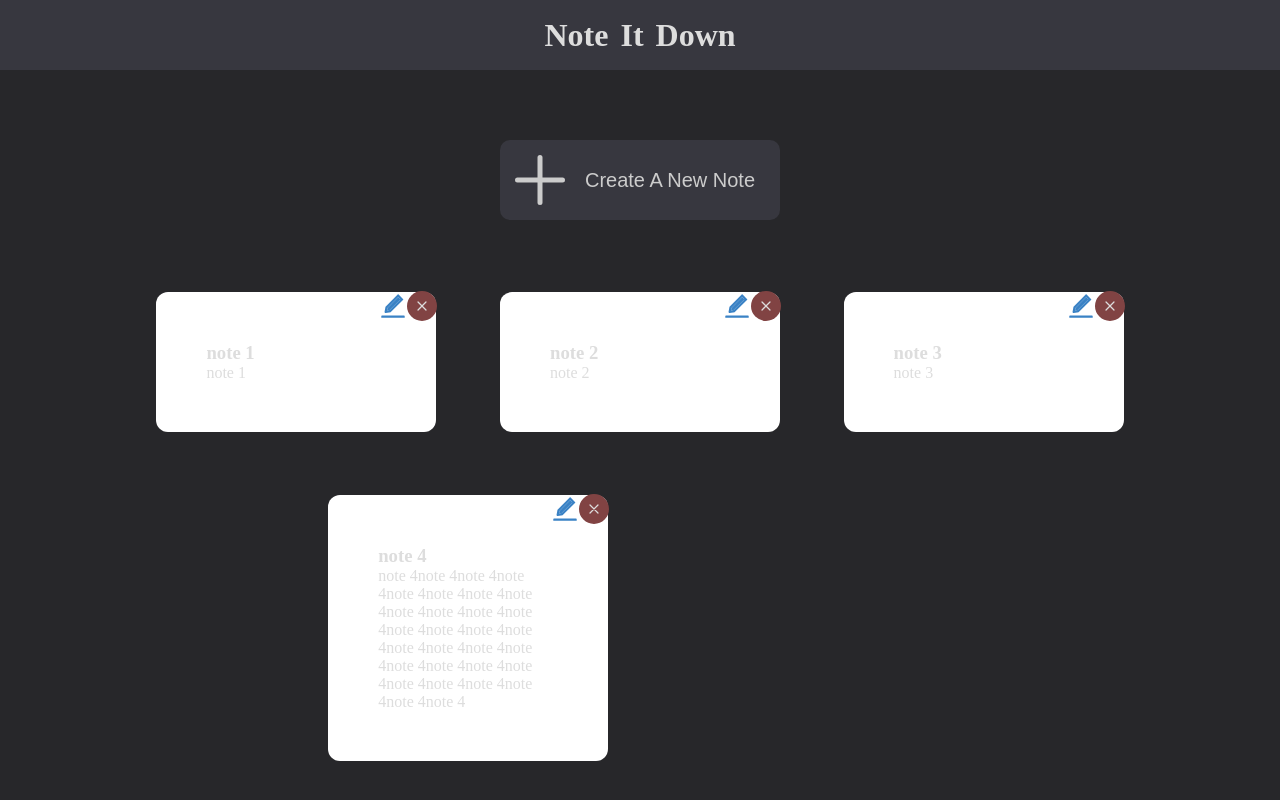
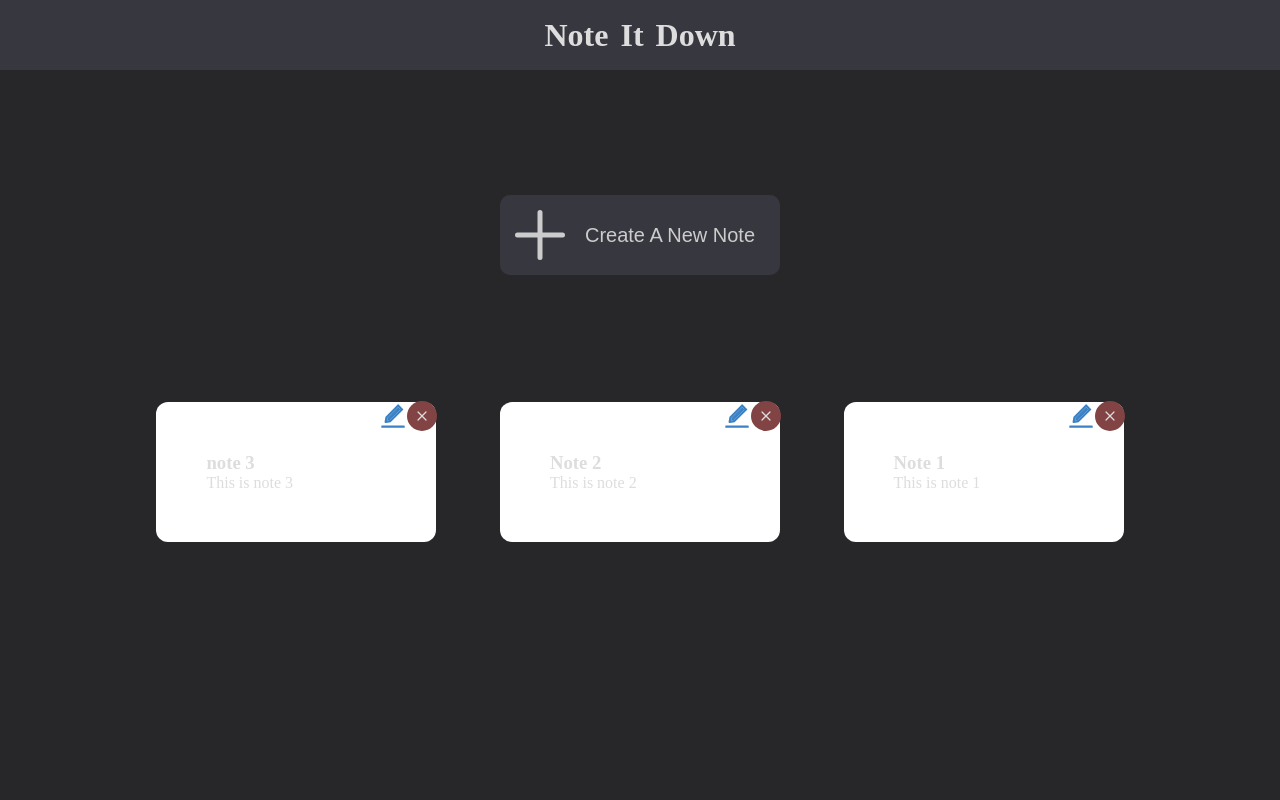
Before and after one commit to argunidem/note-it-down, a React (Create React App) app: page / in a window 1280 px wide. Shown: the top 800 px of the page. Built offline with nearby package versions, Linux system fonts and the light colour scheme; data requests are answered from the project's data file.

Commit message:
transition on form toggle

```diff
--- a/db.json
+++ b/db.json
@@ -2,23 +2,18 @@
   "notes": [
     {
       "id": 1,
-      "title": "note 1",
-      "message": "note 1"
+      "title": "Note 1",
+      "message": "This is note 1"
     },
     {
-      "title": "note 2",
-      "message": "note 2",
+      "title": "Note 2",
+      "message": "This is note 2",
       "id": 2
     },
     {
+      "id": 3,
       "title": "note 3",
-      "message": "note 3",
-      "id": 3
-    },
-    {
-      "title": "note 4",
-      "message": "note 4note 4note 4note 4note 4note 4note 4note 4note 4note 4note 4note 4note 4note 4note 4note 4note 4note 4note 4note 4note 4note 4note 4note 4note 4note 4note 4note 4note 4note 4",
-      "id": 4
+      "message": "This is note 3"
     }
   ]
 }
--- a/package.json
+++ b/package.json
@@ -8,7 +8,9 @@
     "@testing-library/react": "^13.4.0",
     "@testing-library/user-event": "^13.5.0",
     "concurrently": "^7.5.0",
+    "framer": "^2.2.1",
     "json-server": "^0.17.1",
+    "motion": "^10.14.3",
     "react": "^18.2.0",
     "react-dom": "^18.2.0",
     "react-icons": "^4.6.0",
--- a/src/components/Add.jsx
+++ b/src/components/Add.jsx
@@ -1,20 +1,45 @@
 import React, { useContext } from 'react';
 import CreateNote from './CreateNote';
+import ToggleContext from '../context/ToggleContext';
 import { IoAddOutline } from 'react-icons/io5';
-import ToggleContext from '../context/ToggleContext';
+import { motion, AnimatePresence } from 'framer-motion';
 
 const Add = () => {
   const { showForm, setShowForm } = useContext(ToggleContext);
 
+  const MotionCreateNote = motion(CreateNote);
+
   return (
     <div className='add'>
-      {!showForm && (
-        <button onClick={() => setShowForm((prev) => !prev)}>
-          <IoAddOutline size='80px'></IoAddOutline>
-          Create A New Note
-        </button>
-      )}
-      <CreateNote />
+      <AnimatePresence>
+        {!showForm && (
+          <motion.button
+            initial={{ x: -100, opacity: 0 }}
+            animate={{ x: 0, opacity: 1 }}
+            transition={{ type: 'spring', duration: 0.4, scale: 1 }}
+            exit={{
+              x: -100,
+              opacity: 0,
+              scale: 0,
+              transition: { duration: 0 },
+            }}
+            onClick={() => setShowForm((prev) => !prev)}
+          >
+            <IoAddOutline size='80px'></IoAddOutline>
+            Create A New Note
+          </motion.button>
+        )}
+      </AnimatePresence>
+      <AnimatePresence>
+        {showForm && (
+          <MotionCreateNote
+            initial={{ x: 100, opacity: 0 }}
+            animate={{ x: 0, opacity: 1 }}
+            transition={{ type: 'spring', duration: 0.4 }}
+            exit={{ x: 100, opacity: 0, transition: { duration: 0 } }}
+          />
+        )}
+      </AnimatePresence>
     </div>
   );
 };
--- a/src/components/CreateNote.jsx
+++ b/src/components/CreateNote.jsx
@@ -1,17 +1,16 @@
-import React, { useContext } from 'react';
+import React, { useContext, forwardRef } from 'react';
 import NoteContext from '../context/NoteContext';
 import ToggleContext from '../context/ToggleContext';
 import TextAreaContext from '../context/TextAreaContext';
 import { IoAddOutline } from 'react-icons/io5';
 
-const CreateNote = () => {
+const CreateNote = forwardRef((props, ref) => {
   const { note, changeHandler, submitHandler } = useContext(NoteContext);
-  const { showForm, setShowForm } = useContext(ToggleContext);
+  const { setShowForm } = useContext(ToggleContext);
   const { textAreaHeight } = useContext(TextAreaContext);
 
-  if (showForm) {
   return (
-      <form className='create-note'>
+    <form className='create-note' ref={ref}>
       <IoAddOutline
         size='40px'
         onClick={() => setShowForm((prev) => !prev)}
@@ -36,7 +35,6 @@ const CreateNote = () => {
       </button>
     </form>
   );
-  }
-};
+});
 
 export default CreateNote;
--- a/src/components/Main.jsx
+++ b/src/components/Main.jsx
@@ -1,4 +1,4 @@
-import React, { useContext } from 'react';
+import React from 'react';
 import Add from './Add';
 import Notes from './Notes';
 import { TextAreaProvider } from '../context/TextAreaContext';
--- a/src/components/Note.jsx
+++ b/src/components/Note.jsx
@@ -1,10 +1,10 @@
-import React, { useState, useContext, useEffect } from 'react';
+import React, { useState, useContext, forwardRef } from 'react';
 import NoteContext from '../context/NoteContext';
 import TextAreaContext from '../context/TextAreaContext';
 import { IoAddOutline } from 'react-icons/io5';
 import { AiTwotoneEdit } from 'react-icons/ai';
 
-const Note = ({ note }) => {
+const Note = forwardRef(({ note }, ref) => {
   const [edit, setEdit] = useState({
     updatedNote: {
       title: '',
@@ -15,9 +15,6 @@ const Note = ({ note }) => {
 
   const { deleteNote, updateNote } = useContext(NoteContext);
   const { textAreaHeight } = useContext(TextAreaContext);
-
-  // ?????? /////////// FIX IT ///////////////////////
-  useEffect(() => {}, [edit.isEditing]);
 
   const clickHandler = () => {
     setEdit({
@@ -87,7 +84,7 @@ const Note = ({ note }) => {
   }
 
   return (
-    <article className='box'>
+    <article className='box' ref={ref}>
       <AiTwotoneEdit className='edit-btn' size='30px' onClick={clickHandler} />
       <IoAddOutline
         onClick={() => deleteNote(note.id)}
@@ -98,6 +95,6 @@ const Note = ({ note }) => {
       <p>{note.message}</p>
     </article>
   );
-};
+});
 
 export default Note;
--- a/src/components/Notes.jsx
+++ b/src/components/Notes.jsx
@@ -1,16 +1,37 @@
 import React, { useContext } from 'react';
 import Note from './Note';
 import NoteContext from '../context/NoteContext';
+import { motion, AnimatePresence } from 'framer-motion';
 
 const Notes = () => {
   const { notes } = useContext(NoteContext);
 
+  React.useEffect(() => {}, [notes]);
+
+  const MotionNote = motion(Note);
+
   return (
     <main className='notes'>
       <div className='boxes'>
-        {notes.map((note, index) => {
-          return <Note key={index} note={note} />;
-        })}
+        <AnimatePresence>
+          {notes.map((note, index) => {
+            return (
+              <MotionNote
+                key={index}
+                initial={{ x: -100, opacity: 0 }}
+                animate={{ x: 0, opacity: 1 }}
+                transition={{ type: 'spring', duration: 0.4, scale: 1 }}
+                exit={{
+                  x: -100,
+                  opacity: 0,
+                  scale: 0,
+                  transition: { duration: 0 },
+                }}
+                note={note}
+              />
+            );
+          })}
+        </AnimatePresence>
       </div>
     </main>
   );
--- a/src/context/NoteContext.jsx
+++ b/src/context/NoteContext.jsx
@@ -18,7 +18,7 @@ export const NoteProvider = ({ children }) => {
   }, []);
 
   const getNotes = async () => {
-    const res = await fetch('/notes?_sort=id&_order=asc');
+    const res = await fetch('/notes?_sort=id&_order=desc');
     const data = await res.json();
     setNotes(data);
   };
@@ -53,7 +53,7 @@ export const NoteProvider = ({ children }) => {
       body: JSON.stringify(updatedNote),
     });
 
-    const data = res.json();
+    const data = await res.json();
 
     setNotes(notes.map((item) => (item.id === id ? data : item)));
   };
--- a/src/index.css
+++ b/src/index.css
@@ -43,6 +43,7 @@ header {
   justify-content: center;
   align-items: center;
   gap: 10px;
+  height: 230px;
 }
 
 .add > button {
```
Also changed, not shown: 1 other file (tests, documents, lock files or other folders). Lines whose indentation alone changed are shown as unchanged.
